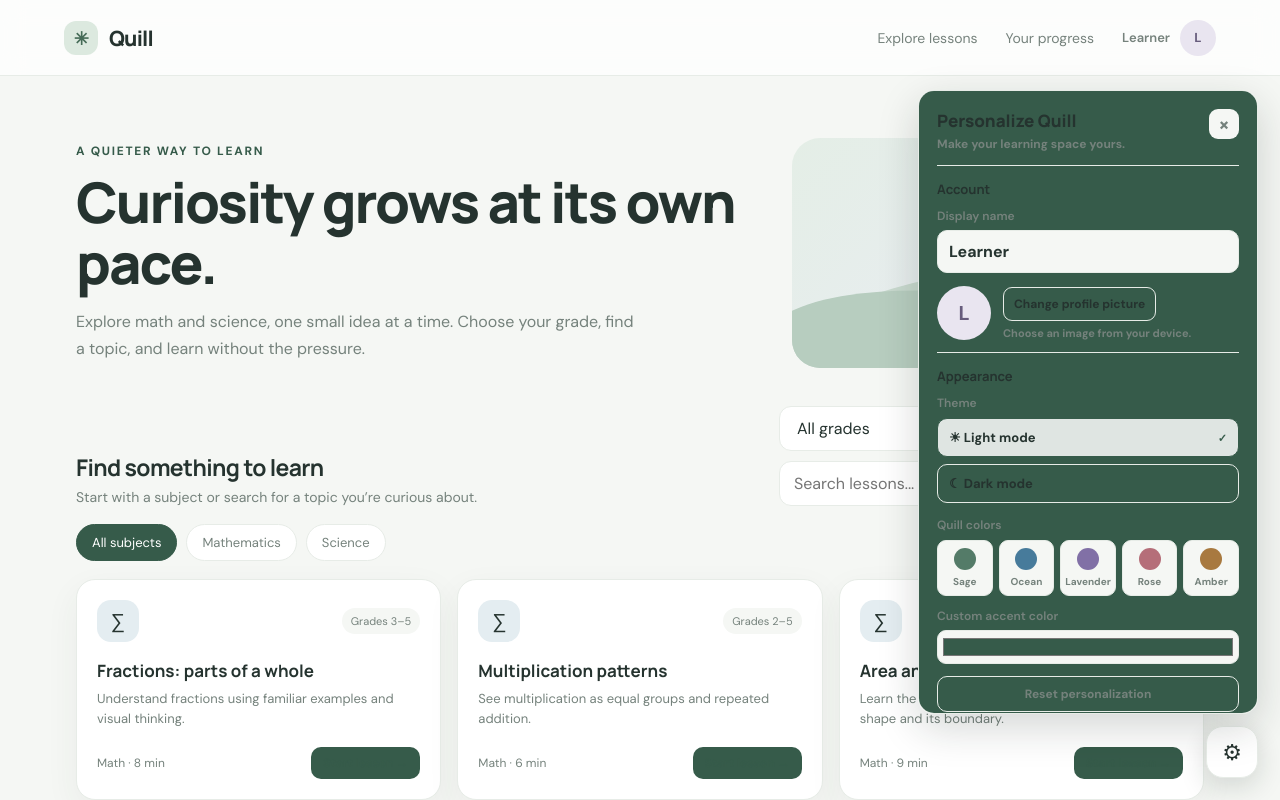
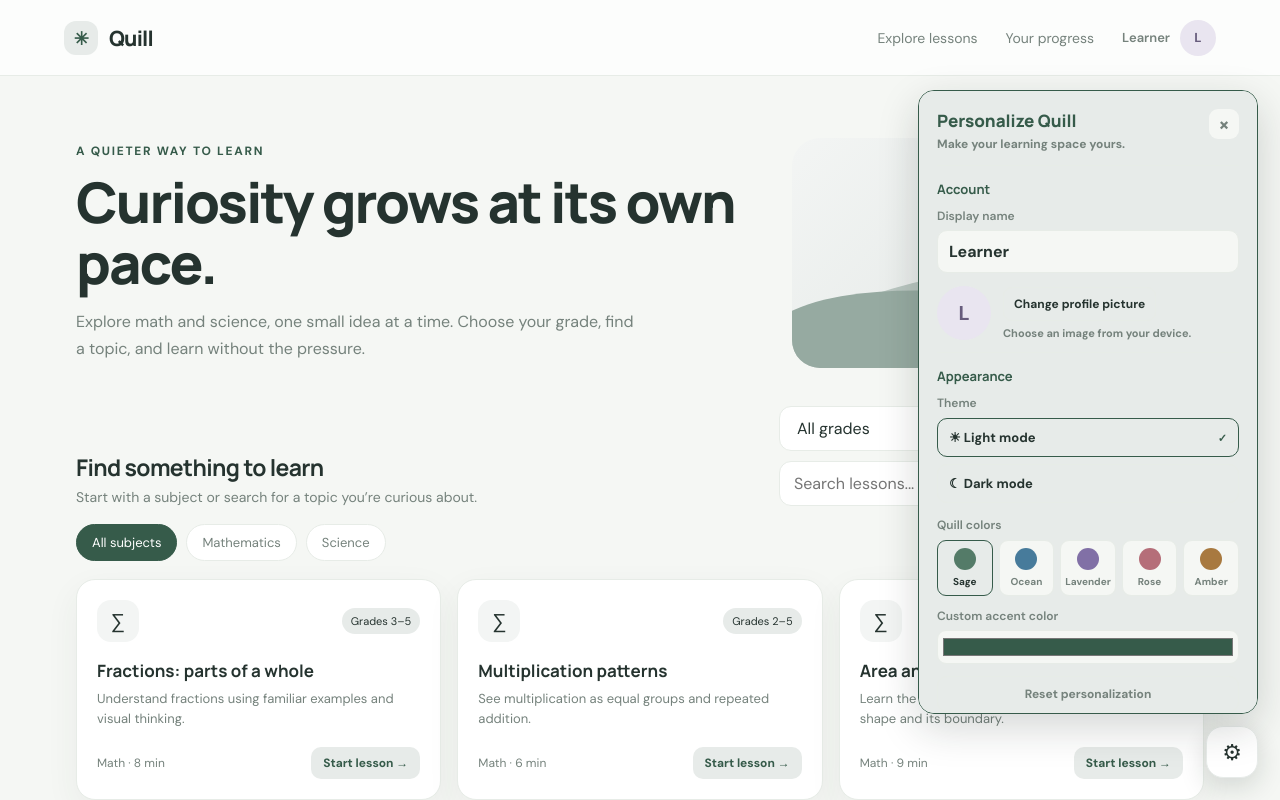
Before and after one commit to c4rdg4m3r/Quill, a plain HTML site: page quill-learning/index.html in a window 1280 px wide. Both pictures are taken after a click on the button "Open settings". Shown: the top 800 px of the page. Drawn offline with Linux system fonts and the light colour scheme.

Commit message:
Apply custom accent color across the entire Quill theme

```diff
--- a/quill-learning/index.html
+++ b/quill-learning/index.html
@@ -173,6 +173,45 @@ body.dark .primary{background:var(--deep)!important}
 body.dark .open{background:var(--sage)!important;color:var(--green)!important}
 body.dark .settings-button{border-color:var(--line)}
 
+
+
+/* Dynamic whole-site accent theme: all major surfaces and details follow the chosen color. */
+:root{--accent:#365b4a;--accent-mid:#294b3b;--accent-tint:#dce9df;--accent-soft:#f3f7f4;--accent-contrast:#fff}
+body{--green:var(--accent);--deep:var(--accent);--sage:var(--accent-tint)}
+.topbar{background:color-mix(in srgb,var(--paper) 88%,var(--accent-tint))!important}
+.logo,.subject-icon.science,.progress-panel,.level,.quiz,.example{background:var(--accent-tint)!important;color:var(--ink)}
+.hero-art{background:linear-gradient(135deg,var(--accent-soft),var(--accent-tint) 58%,color-mix(in srgb,var(--accent-tint) 55%,var(--paper)))!important}
+.hill{background:color-mix(in srgb,var(--accent) 35%,var(--paper))!important}
+.hill.two{background:color-mix(in srgb,var(--accent) 52%,var(--paper))!important}
+.logo{color:var(--accent)!important}
+.eyebrow,.nav a:hover,.progress-count,.lesson-progress,.theme-choice span:last-child{color:var(--accent)!important}
+.pill.active,.primary,.open{background:var(--accent)!important;border-color:var(--accent)!important;color:var(--accent-contrast)!important}
+.open:hover,.primary:hover{filter:brightness(.92)}
+.open{background:var(--accent-tint)!important;color:var(--accent)!important}
+.search:focus,.select:focus,.setting-input:focus{border-color:var(--accent)!important;box-shadow:0 0 0 3px var(--accent-soft)!important}
+.card:hover{border-color:color-mix(in srgb,var(--accent) 35%,var(--line))}
+.subject-icon.math{background:var(--accent-soft)!important}
+.progress-panel{background:var(--accent-tint)!important}
+.example{border-left-color:var(--accent)!important}
+.answer:hover,.test-option:hover{border-color:var(--accent)!important}
+.answer.correct,.test-option.selected{background:var(--accent-tint)!important;border-color:var(--accent)!important}
+.lesson-screen .close,.close{background:var(--accent-soft);color:var(--accent)}
+.settings-button{border-color:var(--accent-tint)}
+.color-swatch.active,.theme-choice.active{border-color:var(--accent)!important;background:var(--accent-tint)!important}
+.color-swatch i{background:var(--swatch-color,var(--accent))}
+*{scrollbar-color:color-mix(in srgb,var(--accent) 48%,#ffffff) transparent}
+*::-webkit-scrollbar-thumb{background:color-mix(in srgb,var(--accent) 42%,#ffffff)!important;background-clip:padding-box}
+*::-webkit-scrollbar-thumb:hover{background:var(--accent)!important;background-clip:padding-box}
+body.dark .topbar{background:color-mix(in srgb,var(--paper) 90%,var(--accent))!important}
+body.dark .logo,body.dark .subject-icon.science,body.dark .level,body.dark .progress-panel,body.dark .quiz,body.dark .example{background:color-mix(in srgb,var(--accent) 25%,var(--paper))!important}
+body.dark .hero-art{background:linear-gradient(135deg,color-mix(in srgb,var(--accent) 24%,#151a18),color-mix(in srgb,var(--accent) 16%,#202724))!important}
+body.dark .hill{background:color-mix(in srgb,var(--accent) 42%,#202724)!important}
+body.dark .hill.two{background:color-mix(in srgb,var(--accent) 55%,#202724)!important}
+body.dark .open{background:color-mix(in srgb,var(--accent) 24%,var(--paper))!important;color:var(--accent-tint)!important}
+body.dark .answer.correct,body.dark .test-option.selected{background:color-mix(in srgb,var(--accent) 25%,var(--paper))!important;border-color:var(--accent)!important}
+body.dark .lesson-screen .close,body.dark .close{background:color-mix(in srgb,var(--accent) 22%,var(--paper));color:var(--accent-tint)}
+body.dark *{scrollbar-color:color-mix(in srgb,var(--accent) 55%,#202724) transparent}
+
 </style>
 </head>
 <body>
@@ -264,18 +303,21 @@ const palettes={
 };
 function hexMix(hex1,hex2,amount){const a=[1,3,5].map(i=>parseInt(hex1.slice(i,i+2),16)),b=[1,3,5].map(i=>parseInt(hex2.slice(i,i+2),16));return "#"+a.map((v,i)=>Math.round(v+(b[i]-v)*amount).toString(16).padStart(2,"0")).join("");}
 function applyAccent(color){
- const deep=color,green=color,sage=hexMix(color,document.body.classList.contains("dark")?"#202724":"#ffffff",.84);
- document.documentElement.style.setProperty("--user-green",green);
- document.documentElement.style.setProperty("--user-deep",deep);
- document.documentElement.style.setProperty("--user-sage",sage);
- document.documentElement.style.setProperty("--user-sage-dark",hexMix(color,"#202724",.72));
- /* Set the active theme tokens directly on body so earlier dark-theme rules cannot override them. */
- document.body.style.setProperty("--green",green);
- document.body.style.setProperty("--deep",deep);
- document.body.style.setProperty("--sage",document.body.classList.contains("dark")?hexMix(color,"#202724",.72):sage);
+ const dark=document.body.classList.contains("dark");
+ const tint=hexMix(color,dark?"#202724":"#ffffff",dark?.76:.88);
+ const soft=hexMix(color,dark?"#151a18":"#ffffff",dark?.86:.94);
+ const mid=hexMix(color,dark?"#ffffff":"#17251d",dark?.22:.12);
+ const contrast=dark?"#ffffff":"#ffffff";
+ const set=(name,value)=>document.documentElement.style.setProperty(name,value);
+ set("--user-green",color);set("--user-deep",color);
+ set("--user-sage",tint);set("--user-sage-dark",hexMix(color,"#202724",.72));
+ set("--accent",color);set("--accent-mid",mid);set("--accent-tint",tint);
+ set("--accent-soft",soft);set("--accent-contrast",contrast);
+ document.body.style.setProperty("--green",color);
+ document.body.style.setProperty("--deep",color);
+ document.body.style.setProperty("--sage",tint);
  document.getElementById("customAccent").value=color;
- /* Swatch selection is decorative; avoid referencing the palette during early theme startup. */
- document.querySelectorAll(".color-swatch").forEach(b=>b.classList.remove("active"));
+ document.querySelectorAll(".color-swatch").forEach(b=>b.classList.toggle("active",palettes[b.dataset.color]?.deep.toLowerCase()===color.toLowerCase()));
 }
 applyTheme(safeStorage.getItem(themeKey)||"light");
 function setAvatar(data){
```
